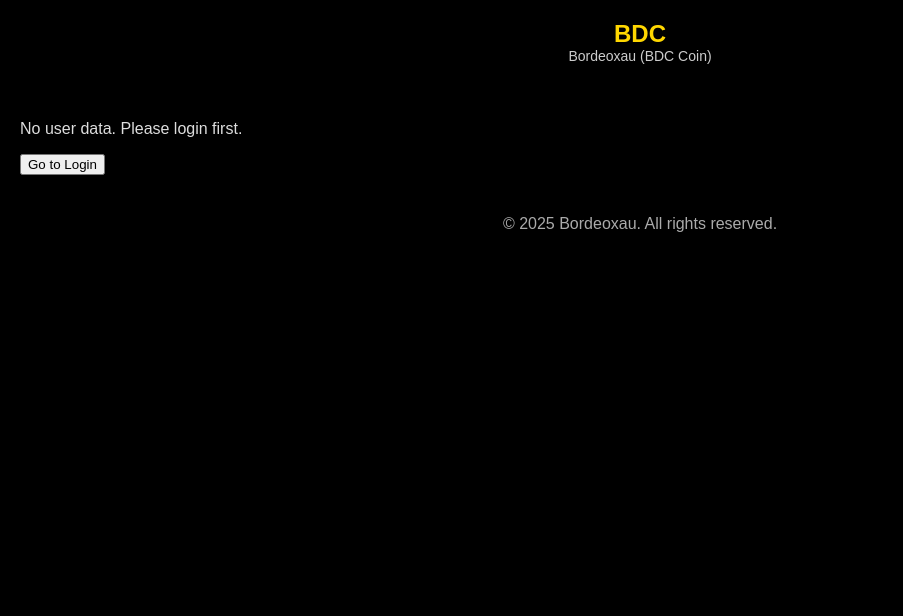
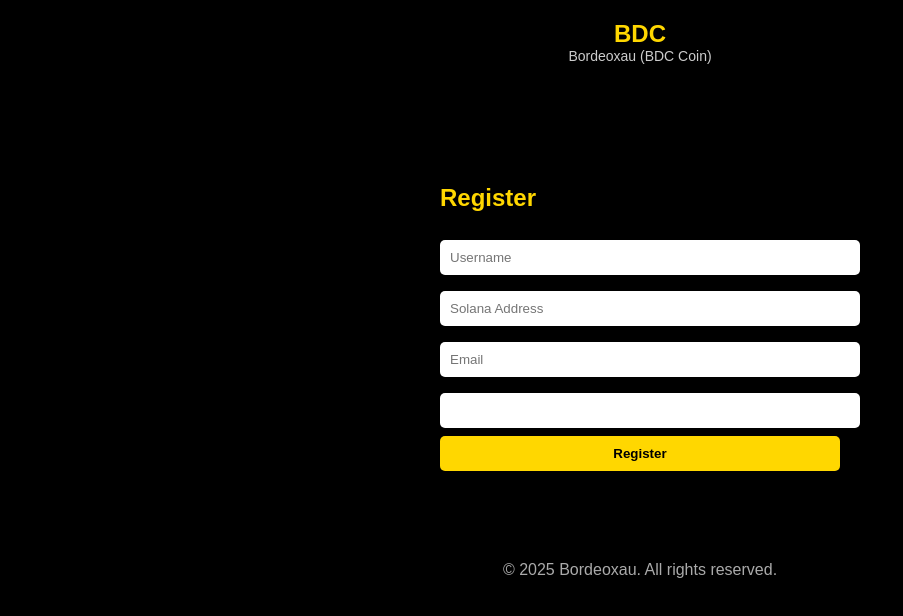
Before and after one commit to defclass-noer/contoh-react, a React (Vite) app: page /register in a window 1280 px wide. Shown: the top 616 px of the page, without its empty margins (0-903 px from the left). Built offline with nearby package versions, Linux system fonts and the light colour scheme; no server answers.

Commit message:
Update Register.jsx

```diff
--- a/src/Register.jsx
+++ b/src/Register.jsx
@@ -1,26 +1,105 @@
-import React from "react";
-import { useLocation, useNavigate } from "react-router-dom";
+import React, { useState, useEffect } from "react";
 
-export default function Profile() {
-  const location = useLocation();
-  const navigate = useNavigate();
-  const user = location.state?.user;
+export default function Register() {
+  const [username, setUsername] = useState("");
+  const [solAddress, setSolAddress] = useState("");
+  const [email, setEmail] = useState("");
+  const [location, setLocation] = useState("");
 
-  if (!user) {
-    return (
-      <div style={{ padding: 20 }}>
-        <p>No user data. Please login first.</p>
-        <button onClick={() => navigate("/login")}>Go to Login</button>
-      </div>
-    );
-  }
+  // Ambil IP otomatis untuk disimpan di kolom location
+  useEffect(() => {
+    async function fetchIP() {
+      try {
+        const res = await fetch("https://api.ipify.org?format=json");
+        const data = await res.json();
+        setLocation(data.ip);
+      } catch (err) {
+        console.error("Failed to get IP", err);
+      }
+    }
+    fetchIP();
+  }, []);
+
+  // Proses submit form
+  const handleRegister = async (e) => {
+    e.preventDefault();
+
+    const res = await fetch("/api/register", {
+      method: "POST",
+      headers: { "Content-Type": "application/json" },
+      body: JSON.stringify({
+        username,
+        sol_address: solAddress,
+        email,
+        location,
+      }),
+    });
+
+    const data = await res.json();
+    if (data.error) {
+      alert("Error: " + data.error);
+    } else {
+      alert("Register success!");
+      window.location.href = "/login";
+    }
+  };
 
   return (
-    <div style={{ padding: 20 }}>
-      <h2>Welcome, {user.username}!</h2>
-      <p>Solana Address: {user.sol_address}</p>
-      <p>Email: {user.email}</p>
-      <p>Location: {user.location}</p>
+    <div className="form-container">
+      <h2>Register</h2>
+      <form onSubmit={handleRegister}>
+        <input
+          type="text"
+          placeholder="Username"
+          value={username}
+          onChange={(e) => setUsername(e.target.value)}
+          required
+        />
+        <input
+          type="text"
+          placeholder="Solana Address"
+          value={solAddress}
+          onChange={(e) => setSolAddress(e.target.value)}
+          required
+        />
+        <input
+          type="email"
+          placeholder="Email"
+          value={email}
+          onChange={(e) => setEmail(e.target.value)}
+          required
+        />
+        <input type="text" value={location} readOnly />
+        <button type="submit">Register</button>
+      </form>
+
+      <style>{`
+        .form-container {
+          max-width: 400px;
+          margin: 50px auto;
+          background: #000;
+          padding: 20px;
+          border-radius: 8px;
+          color: #fff;
+        }
+        input {
+          width: 100%;
+          padding: 10px;
+          margin: 8px 0;
+          border-radius: 5px;
+          border: none;
+        }
+        button {
+          width: 100%;
+          background: #FFD700;
+          color: #000;
+          padding: 10px;
+          font-weight: bold;
+          border: none;
+          border-radius: 5px;
+          cursor: pointer;
+        }
+      `}</style>
     </div>
   );
 }
```
